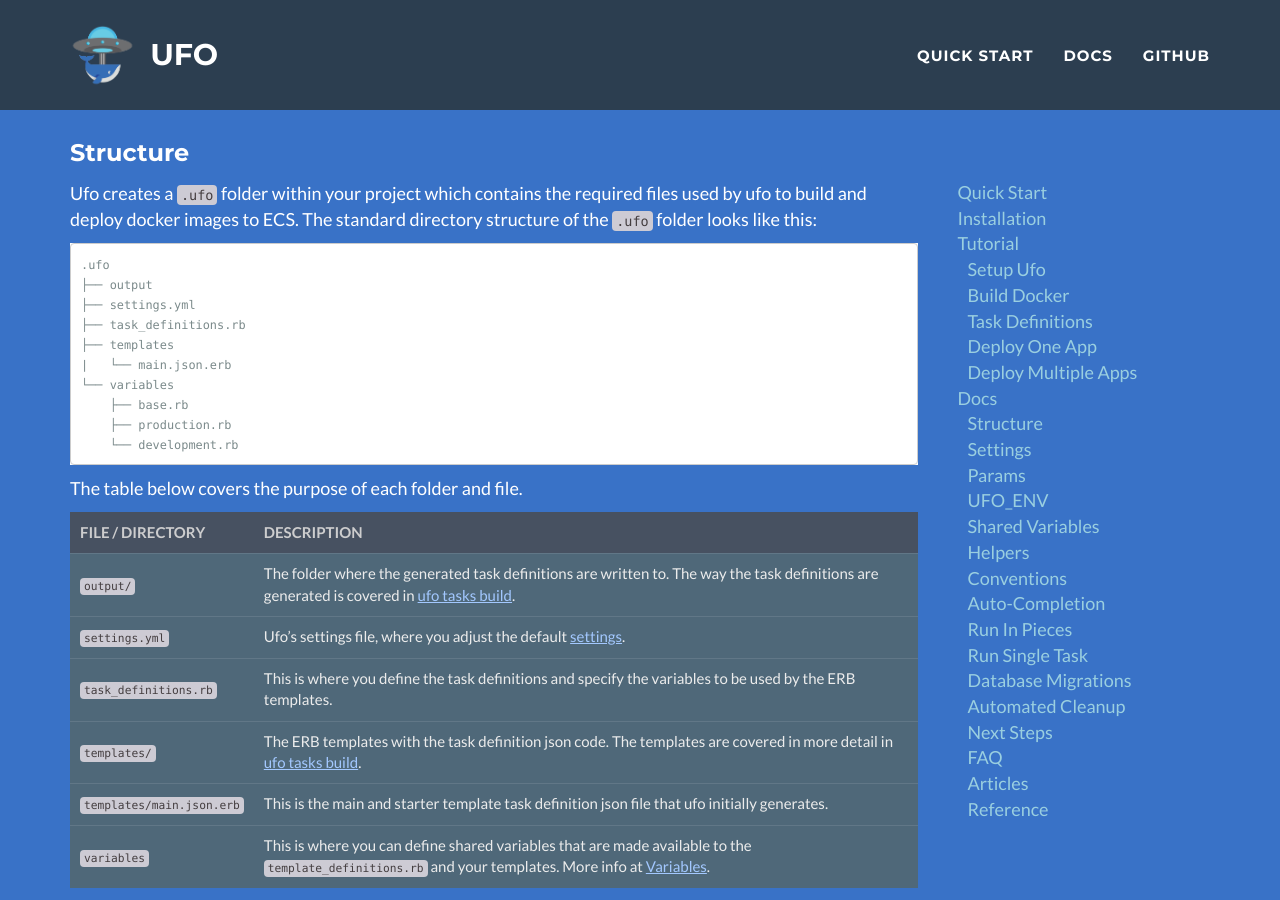
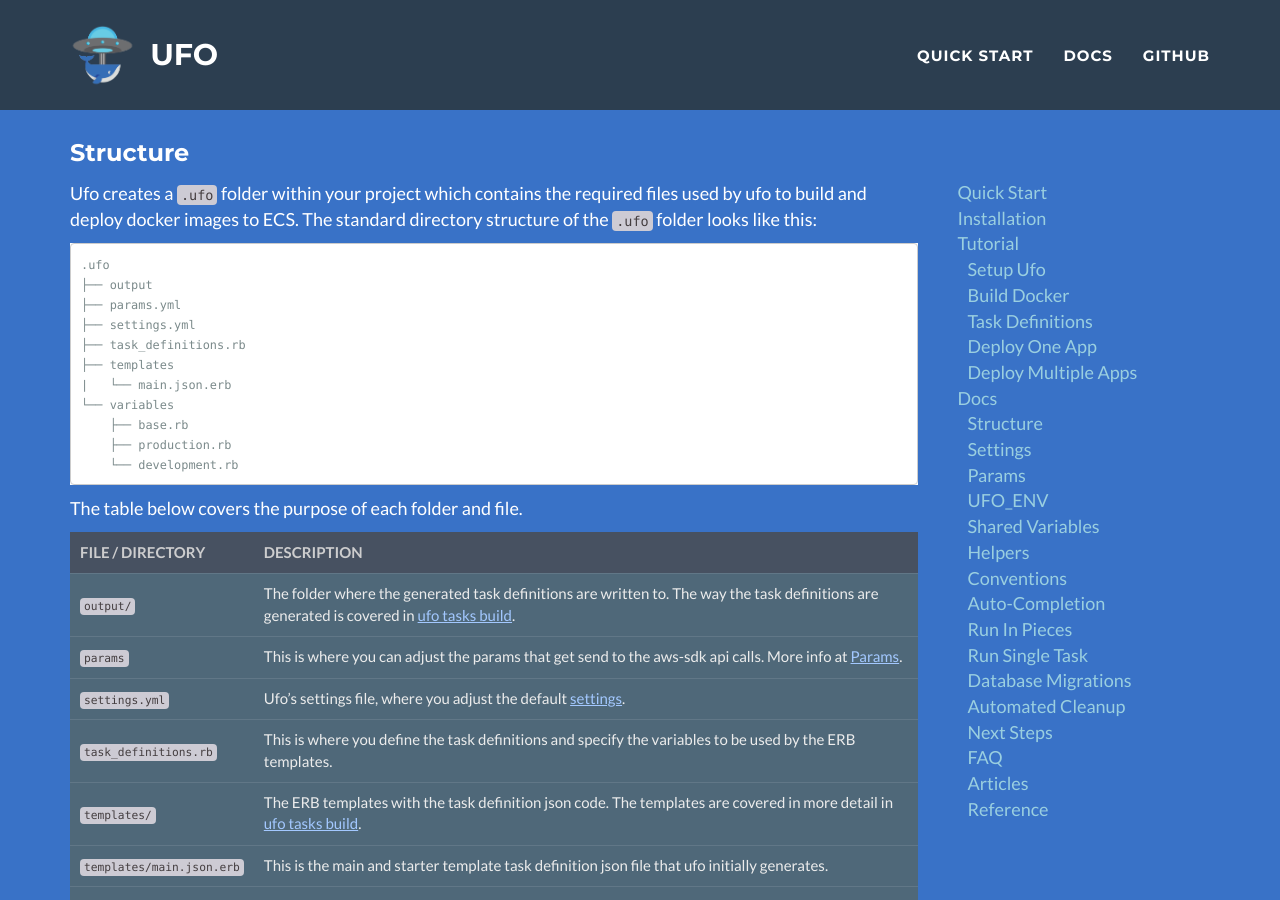
Before and after one commit to boltops-tools/ufo, a Jekyll site: the page built from docs/_docs/structure.md, in a window 1280 px wide and 900 px high. Built offline with Jekyll 4.4.1, drawn with Linux system fonts in a browser that asks for light colours.

Commit message:
update structure

````diff
--- a/docs/_docs/structure.md
+++ b/docs/_docs/structure.md
@@ -7,6 +7,7 @@ Ufo creates a `.ufo` folder within your project which contains the required file
 ```sh
 .ufo
 ├── output
+├── params.yml
 ├── settings.yml
 ├── task_definitions.rb
 ├── templates
@@ -22,6 +23,7 @@ The table below covers the purpose of each folder and file.
 File / Directory  | Description
 ------------- | -------------
 <code>output/</code>  | The folder where the generated task definitions are written to.  The way the task definitions are generated is covered in [ufo tasks build]({% link _docs/tutorial-ufo-tasks-build.md %}).
+<code>params</code>  | This is where you can adjust the params that get send to the aws-sdk api calls. More info at [Params]({% link _docs/params.md %}).
 <code>settings.yml</code>  | Ufo's settings file, where you adjust the default [settings]({% link _docs/settings.md %}).
 <code>task_definitions.rb</code>  | This is where you define the task definitions and specify the variables to be used by the ERB templates.
 <code>templates/</code>  | The ERB templates with the task definition json code.  The templates are covered in more detail in [ufo tasks build]({% link _docs/tutorial-ufo-tasks-build.md %}).
````
